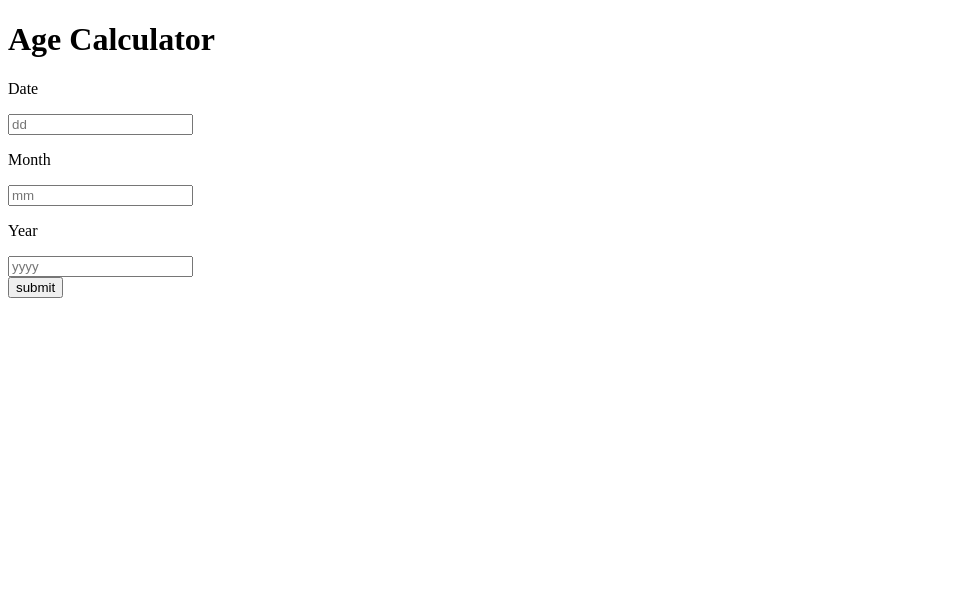
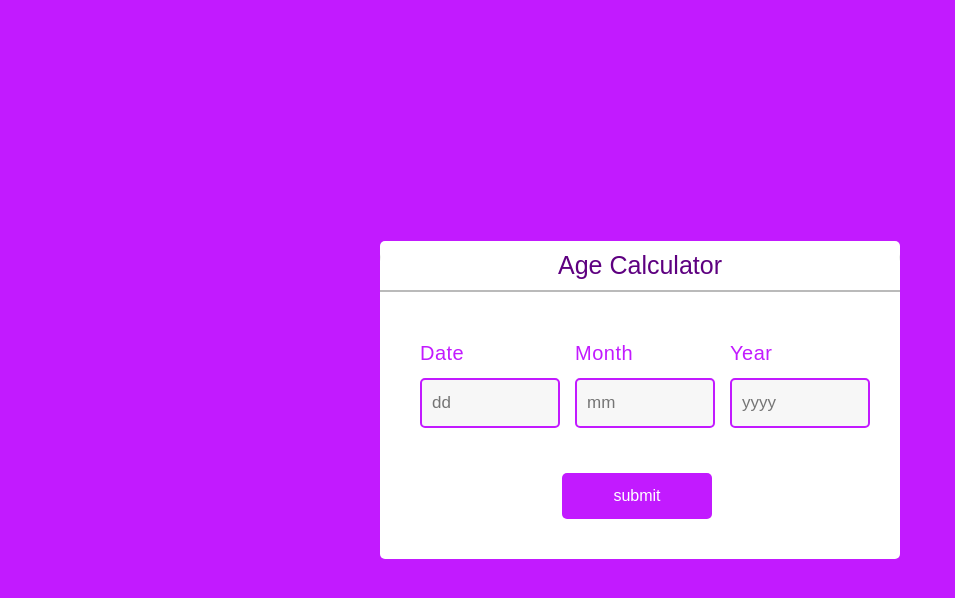
Before and after one commit to naufel1122/Age-Calculator, a plain HTML site: page index.html in a window 1280 px wide. Shown: the whole page, without its empty margins (0-955 px from the left). Drawn offline with Linux system fonts and the light colour scheme.

Commit message:
complete

```diff
--- a/index.html
+++ b/index.html
@@ -4,13 +4,14 @@
     <meta charset="UTF-8" />
     <meta name="viewport" content="width=device-width, initial-scale=1.0" />
     <title>Age Calculator</title>
+    <link rel="stylesheet" href="./style.css">
   </head>
   <body>
     <div class="container">
       <form>
         <div class="base">
           <div class="enter">
-            <h1>Age Calculator</h1>
+            <h4>Age Calculator</h4>
           </div>
 
           <div class="block">
@@ -55,12 +56,45 @@
         </div>
         <div class="base">
           <div class="enter">
-            <input type="submit" name="submit" value="submit" onclick="age()" />
+            <input type="button" name="submit" value="submit" onclick="age()" />
           </div>
         </div>
         <div id="age"></div>
       </form>
     </div>
+
+
+
+    <!-- ==================== -->
+
+<!-- <div class="container">
+  <form>
+  	<div class="base">
+  		<div class="enter">
+  		<h4>Age Calculator</h4>
+  	</div>
+  <div class="block">
+  	<p class="title">Date</p>
+  	<input type="text" name="date" id="date" placeholder="dd" required="required" minlength="1" maxlength="2" />
+  </div>
+  <div class="block">
+  	<p class="title">Month</p>
+    <input type="text" name="month" id="month" placeholder="mm" required="required" minlength="1" maxlength="2" />
+  </div>
+  <div class="block">
+  	<p class="title">Year</p>
+    <input type="text" name="year" id="year" placeholder="yyyy" required="required" minlength="4" maxlength="4" />
+  </div>
+  </div>
+  <div class="base">
+  	<div class="enter">
+    <input type="button" name="submit" value="Submit" onclick="age()" />
+    </div>
+  </div>
+    <div id="age"></div>
+  </form>
+</div> -->
+
     <script src="./script.js"></script>
   </body>
 </html>
--- a/script.js
+++ b/script.js
@@ -1,26 +1,52 @@
+// function age() {
+//   let d1 = document.getElementById("date");
+//   let m1 = document.getElementById("month");
+//   let y1 = document.getElementById("year");
+
+//   let date = new Date();
+//   let d2 = date.getDate();
+//   let m2 = date.getMonth();
+//   let y2 = date.getFullYear();
+//   let month = [31, 28, 31, 30, 31, 30, 31, 31, 30, 31, 30, 31];
+
+//   if (d1 > d2) {
+//     d2 = d2 + month[m2 - 1];
+//     m2 = m2 - 1;
+//   }
+//   if (m1 > m2) {
+//     m2 = m2 + 12;
+//     y2 = y2 + 1;
+//   }
+//   var d = d2 - d1;
+//   var m = m2 - m1;
+//   var y = y2 - y1;
+
+//   document.getElementById('age').innerHTML = 'Your Age is '+y+' Years '+m+' Months '+d+' Days';
+// }
+
+
 function age() {
-  let d1 = document.getElementById("date").value;
-  let m1 = document.getElementById("month").value;
-  let y1 = document.getElementById("year").value;
+  let d1 = document.getElementById('date').value;
+  let m1 = document.getElementById('month').value;
+  let y1 = document.getElementById('year').value;
 
   let date = new Date();
   let d2 = date.getDate();
-  let m2 = date.getMonth();
+  let m2 = 1 + date.getMonth();
   let y2 = date.getFullYear();
   let month = [31, 28, 31, 30, 31, 30, 31, 31, 30, 31, 30, 31];
 
-  if (d1 > d2) {
-    d2 = d2 + month[m2 - 1];
-    m2 = m2 - 1;
+  if(d1 > d2){
+  	d2 = d2 + month[m2 - 1];
+  	m2 = m2 - 1;
   }
-  if (m1 > m2) {
-    m2 = m2 + 12;
-    y2 = y2 + 1;
+  if(m1 > m2){
+  	m2 = m2 + 12;
+  	y2 = y2 - 1;
   }
   var d = d2 - d1;
   var m = m2 - m1;
   var y = y2 - y1;
 
   document.getElementById('age').innerHTML = 'Your Age is '+y+' Years '+m+' Months '+d+' Days';
-  // console.log('Your Age is '+y+' Years '+m+' Months '+d+' Days');
 }
--- /dev/null
+++ b/style.css
@@ -0,0 +1,102 @@
+* {
+    box-sizing: border-box;
+  }
+  body {
+    font-family: sans-serif;
+    background: #C21AFF;
+    padding: 0;
+    margin: 0;
+    display: grid;
+    place-items: center;
+    height: 100vh;
+  }
+  .container {
+    width: 520px;
+    border-radius: 20px;
+    height: auto;
+    background-color: #fff;
+    border-radius: 5px;
+  }
+  .base {
+    width: 100%;
+    border-radius: 20px;
+    margin: 0;
+    overflow: hidden;
+    display: block;
+    float: none;
+  }
+  .block {
+    width: 135px;
+    padding: 5px 20px;
+    margin-left: 20px;
+    display: inline-block;
+    float: left;
+  }
+  .base h4 {
+    text-align: center;
+    font-family: sans-serif;
+    font-weight: normal;
+    margin-top: 0px;
+    box-shadow: 0px 2px #bababa;
+    background: white;
+    font-size: 25px;
+    padding: 10px;
+    color: #5E0080;
+  }
+
+  .title {
+    font-size: 20px;
+    text-align: left;
+    font-family: sans-serif;
+    font-weight: normal;
+    line-height: 0.5;
+    letter-spacing: 0.5px;
+    word-spacing: 2.7px;
+    color: #C21AFF;
+  }
+  input[type="text"] {
+    width: 140px;
+    margin: auto;
+    outline: none;
+    min-height: 50px;
+    border: 2px solid #C21AFF;
+    padding: 10px;
+    background-color: #f7f7f7;
+    border-radius: 5px;
+    color: #5E0080;
+    font-size: 17px;
+  }
+  input[type="text"]:focus {
+    background-color: #fff;
+    border: 2px solid #9600CC;
+    outline: none;
+  }
+  input[type="button"] {
+    width: 150px;
+    margin-left: 35%;
+    margin-top: 40px;
+    outline: none;
+    border: none;
+    border-radius: 2px;
+    background-color: #C21AFF;
+    color: #fff;
+    padding: 14px 16px;
+    text-align: center;
+    transition: .2s;
+    border-radius: 5px;
+    cursor: pointer;
+    font-size: 16px;
+  }
+  input[type="button"]:hover {
+    background-color: #9600CC;
+  }
+
+  #age {
+    display: block;
+    padding: 20px;
+    font-family: sans-serif;
+    font-size: 23px;
+    text-align: center;
+    line-height: 1.5;
+    color: #5E0080;
+  }
```
